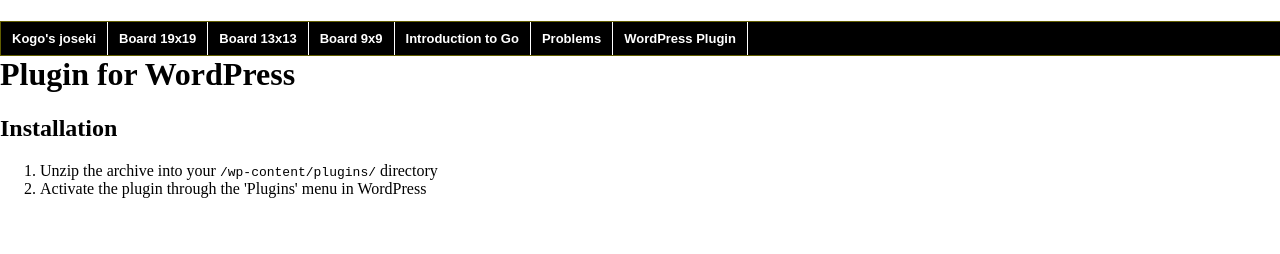
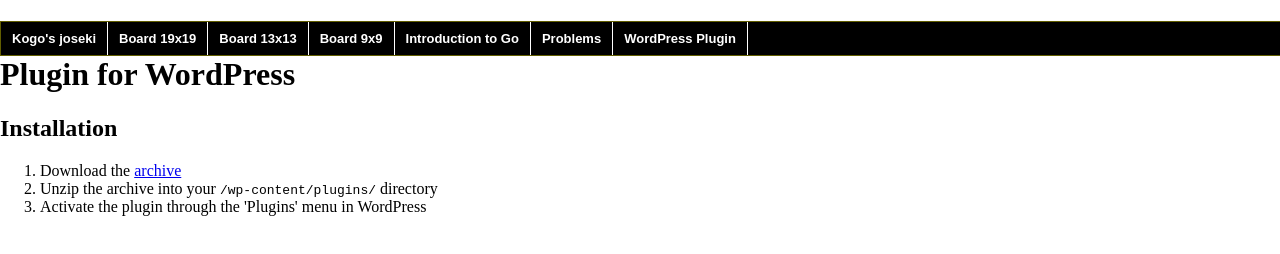
Before and after one commit to IlyaKirillov/webgoboard.io, a plain HTML site: page wordpressplugin.html in a window 1280 px wide. Drawn offline with Linux system fonts and the light colour scheme.

Commit message:
Добавлена ссылка для скачивания плагина

```diff
--- a/wordpressplugin.html
+++ b/wordpressplugin.html
@@ -24,6 +24,7 @@
 </h2>
 <div>
     <ol>
+        <li>Download the <a href="files/WordPress%20Plugin.zip">archive</a></li>
         <li>Unzip the archive into your <code>/wp-content/plugins/</code> directory</li>
         <li>Activate the plugin through the 'Plugins' menu in WordPress</li>
     </ol>
```
Lines whose indentation alone changed are shown as unchanged.
